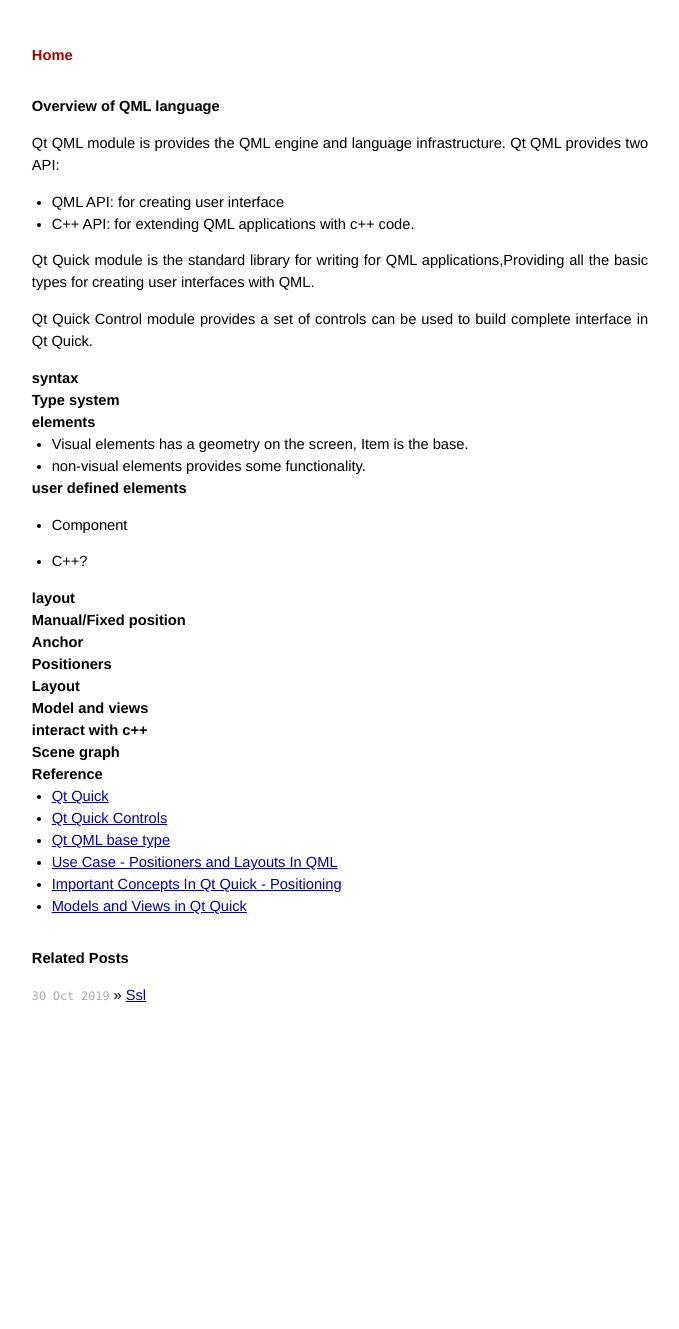
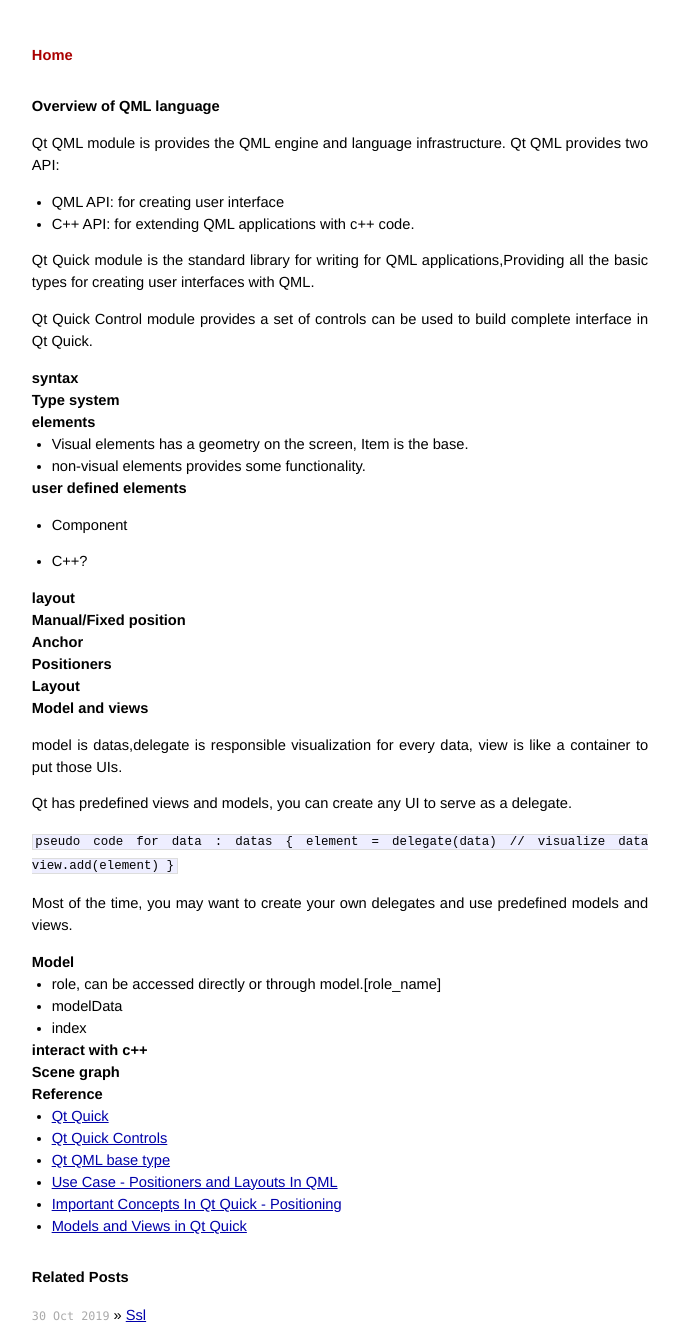
Before and after one commit to maidamai0/maidamai0.github.io, a Jekyll site: the page built from _posts/2019-11-14-qml_overview.md, in a window 1280 px wide. Shown: the whole page, without its empty margins (300-979 px from the left). Built offline with Jekyll 4.4.1, drawn with Linux system fonts in a browser that asks for light colours; before the commit the page ends 1010 px from its top, so only the background shows below that.

Commit message:
feat:update qml

````diff
--- a/_posts/2019-11-14-qml_overview.md
+++ b/_posts/2019-11-14-qml_overview.md
@@ -41,6 +41,25 @@
 
 ## Model and views
 
+model is datas,delegate is responsible visualization for every data, view is like a container to put those UIs.
+
+Qt has predefined views and models, you can create any UI to serve as a delegate.
+
+``` pseudo code
+ for data : datas {
+    element = delegate(data) // visualize data
+    view.add(element)
+ }
+ ```
+
+Most of the time, you may want to create your own delegates and use predefined models and views.
+
+### Model
+
+* role, can be accessed directly or through model.[role_name]
+* modelData
+* index
+
 ## interact with c++
 
 ## Scene graph
````
